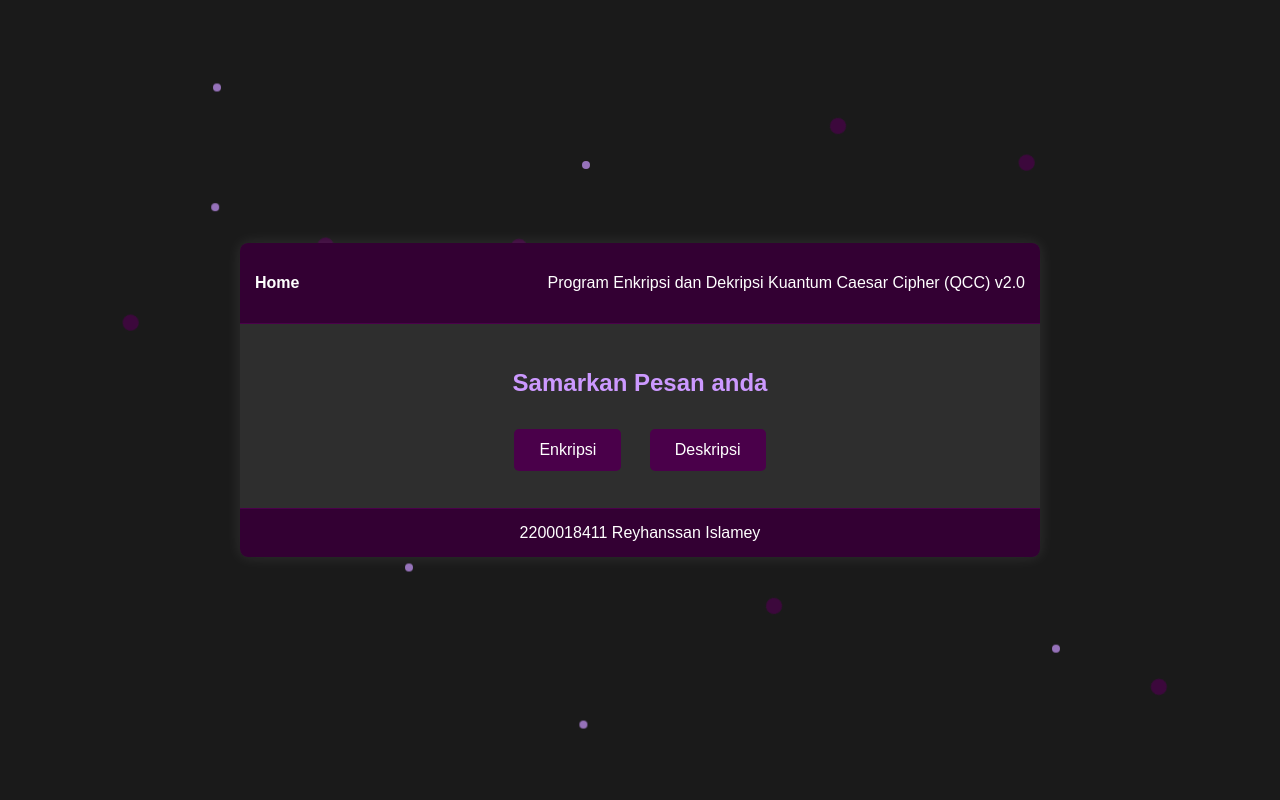
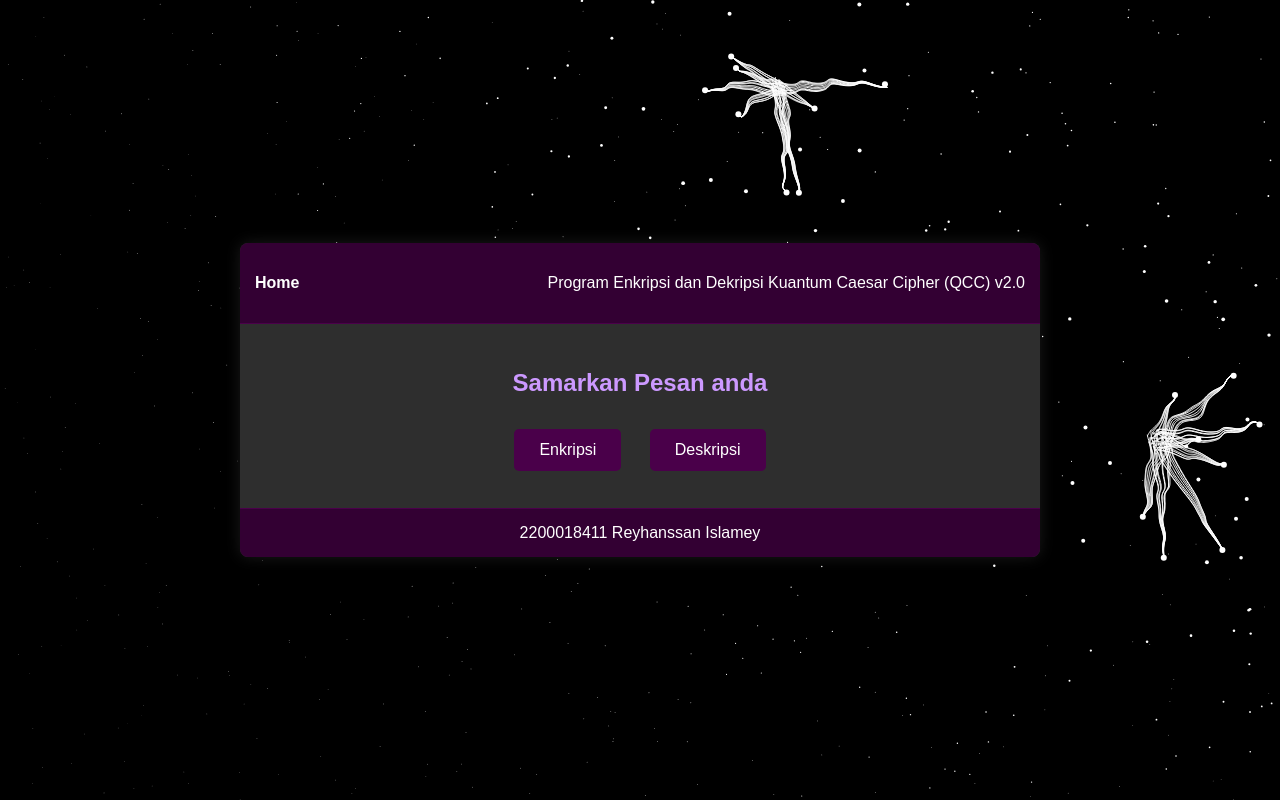
Before and after one commit to rzarey/ChronoCrypt, a Flask app: page /crypto in a window 1280 px wide. Run offline with Flask 3, Linux system fonts and the light colour scheme.

Commit message:
Add files via upload

```diff
--- a/app.py
+++ b/app.py
@@ -301,7 +301,6 @@ def extract():
     global saved_key
     decrypted_text = ""
     image_path = ""
-    shift = 0  # Default shift value
     if request.method == 'POST':
       shift = int(request.form.get('shift', 0))
       if 'image' not in request.files:
@@ -365,4 +364,4 @@ def download_extract_text():
 
 
 if __name__ == '__main__':
-    app.run(host='0.0.0.0', port=4343)
+    app.run(debug=True)
--- /dev/null
+++ b/static/app.js
@@ -0,0 +1,158 @@
+let w, h;
+const canvas = document.getElementById("canvas");
+const ctx = canvas.getContext("2d");
+const { sin, cos, PI, hypot, min, max } = Math;
+
+
+function spawn() {
+
+    const pts = many(333, () => {
+        return {
+            x: rnd(innerWidth),
+            y: rnd(innerHeight),
+            len: 0,
+            r: 0
+        };
+    });
+
+    const pts2 = many(9, (i) => {
+        return {
+            x: cos((i / 9) * PI * 2),
+            y: sin((i / 9) * PI * 2)
+        };
+    });
+
+    let seed = rnd(100)
+    let tx = rnd(innerWidth);
+    let ty = rnd(innerHeight);
+    let x = rnd(innerWidth)
+    let y = rnd(innerHeight)
+    let kx = rnd(0.5, 0.5)
+    let ky = rnd(0.5, 0.5)
+    let walkRadius = pt(rnd(50,50), rnd(50,50))
+   let r = innerWidth / rnd(100, 150);
+
+    function paintPt(pt){
+        pts2.forEach((pt2) => {
+            if (!pt.len )
+                return
+            drawLine(
+                lerp(x + pt2.x * r, pt.x, pt.len * pt.len),
+                lerp(y + pt2.y * r, pt.y, pt.len * pt.len),
+                x + pt2.x * r,
+                y + pt2.y * r
+            );
+        });
+        drawCircle(pt.x, pt.y, pt.r);
+    }
+
+    return {
+        follow(x,y) {
+            tx = x;
+            ty = y;
+        },
+
+        tick(t) {
+
+    const selfMoveX = cos(t*kx+seed)*walkRadius.x
+    const selfMoveY = sin(t*ky+seed)*walkRadius.y
+    let fx = tx + selfMoveX;
+    let fy = ty + selfMoveY;
+
+    x += min(innerWidth/100, (fx - x)/10)
+    y += min(innerWidth/100, (fy - y)/10)
+
+    let i = 0
+    pts.forEach((pt) => {
+        const dx = pt.x - x,
+            dy = pt.y - y;
+        const len = hypot(dx, dy);
+        let r = min(2, innerWidth / len / 5);
+        pt.t = 0;
+        const increasing = len < innerWidth / 10
+            && (i++) < 8;
+        let dir = increasing ? 0.1 : -0.1;
+        if (increasing) {
+            r *= 1.5;
+        }
+        pt.r = r;
+        pt.len = max(0, min(pt.len + dir, 1));
+        paintPt(pt)
+    });
+
+
+
+        }
+    }
+}
+
+const spiders = many(2, spawn)
+
+addEventListener("pointermove", (e) => {
+    spiders.forEach(spider => {
+        spider.follow(e.clientX, e.clientY)
+    })
+});
+
+requestAnimationFrame(function anim(t) {
+    if (w !== innerWidth) w = canvas.width = innerWidth;
+    if (h !== innerHeight) h = canvas.height = innerHeight;
+    ctx.fillStyle = "#000";
+    drawCircle(0, 0, w * 10);
+    ctx.fillStyle = ctx.strokeStyle = "#fff";
+    t/=1000
+    spiders.forEach(spider => spider.tick(t))
+    requestAnimationFrame(anim);
+});
+
+function recalc(X, Y) {
+    tx = X;
+    ty = Y;
+}
+
+function rnd(x = 1, dx = 0) {
+    return Math.random() * x + dx;
+}
+
+function drawCircle(x, y, r, color) {
+    //console.log(x,y,r)
+    // ctx.fillStyle = color;
+    ctx.beginPath();
+    ctx.ellipse(x, y, r, r, 0, 0, PI * 2);
+    ctx.fill();
+}
+
+function drawLine(x0, y0, x1, y1) {
+    ctx.beginPath();
+    ctx.moveTo(x0, y0);
+
+    many(100, (i) => {
+        i = (i + 1) / 100;
+        let x = lerp(x0, x1, i);
+        let y = lerp(y0, y1, i);
+        let k = noise(x/5+x0, y/5+y0) * 2;
+        ctx.lineTo(x + k, y + k);
+    });
+
+    ctx.stroke();
+}
+
+function many(n, f) {
+    return [...Array(n)].map((_, i) => f(i));
+}
+
+function lerp(a, b, t) {
+    return a + (b - a) * t;
+}
+
+function noise(x, y, t = 101) {
+    let w0 = sin(0.3 * x + 1.4 * t + 2.0 +
+                 2.5 * sin(0.4 * y + -1.3 * t + 1.0));
+    let w1 = sin(0.2 * y + 1.5 * t + 2.8 +
+                 2.3 * sin(0.5 * x + -1.2 * t + 0.5));
+    return w0 + w1;
+}
+
+function pt(x,y){
+    return {x,y}
+}
--- a/static/style.css
+++ b/static/style.css
@@ -9,6 +9,23 @@ body {
     min-height: 100vh;
     color: #fff;
     overflow: hidden; /* Hide overflowing particles */
+}
+
+#particles-container {
+    position: fixed;
+    top: 0;
+    left: 0;
+    width: 100%;
+    height: 100%;
+    z-index: -1;
+    pointer-events: none;
+}
+#canvas{
+   position: absolute;
+   top: 0;
+   left: 0;
+   width: 100%;
+   height: 100%;
 }
 
 /* Particles for the background */
--- a/templates/base.html
+++ b/templates/base.html
@@ -6,30 +6,14 @@
     {% block head %}{% endblock %}
 </head>
 <body>
-
-    <div id="particles-container">
-        <div class="particle proton" style="top: 10%; left: 15%; animation-duration: 4s;"></div>
-        <div class="particle atom" style="top: 30%; left: 40%; animation-duration: 7s;"></div>
-        <div class="particle proton" style="top: 50%; left: 70%; animation-duration: 6s;"></div>
-        <div class="particle atom" style="top: 20%; left: 80%; animation-duration: 9s;"></div>
-        <div class="particle proton" style="top: 60%; left: 20%; animation-duration: 5s;"></div>
-        <div class="particle atom" style="top: 75%; left: 60%; animation-duration: 6s;"></div>
-        <div class="particle proton" style="top: 90%; left: 45%; animation-duration: 7s;"></div>
-
-        <div class="particle atom" style="top: 15%; left: 65%; animation-duration: 6s; transform: scale(0.8);"></div>
-        <div class="particle proton" style="top: 25%; left: 15%; animation-duration: 5s; transform: scale(1.2);"></div>
-        <div class="particle atom" style="top: 35%; left: 55%; animation-duration: 8s; transform: scale(0.9);"></div>
-        <div class="particle proton" style="top: 70%; left: 30%; animation-duration: 4s; transform: scale(1.1);"></div>
-        <div class="particle atom" style="top: 85%; left: 90%; animation-duration: 7s; transform: scale(0.7);"></div>
-        <div class="particle proton" style="top: 20%; left: 45%; animation-duration: 6s; transform: scale(1.3);"></div>
-        <div class="particle atom" style="top: 40%; left: 10%; animation-duration: 9s; transform: scale(0.8);"></div>
-        <div class="particle proton" style="top: 80%; left: 80%; animation-duration: 4.5s; transform: scale(1.1);"></div>
-        <div class="particle atom" style="top: 30%; left: 25%; animation-duration: 7.5s; transform: scale(0.9);"></div>
+     <div id="particles-container">
+        <canvas id="canvas"></canvas>
     </div>
 
     <div class="container">
        {% block content %}
         {% endblock %}
     </div>
+    <script src="{{ url_for('static', filename='app.js') }}"></script>
 </body>
 </html>
```
Also changed, not shown: 2 other files.
